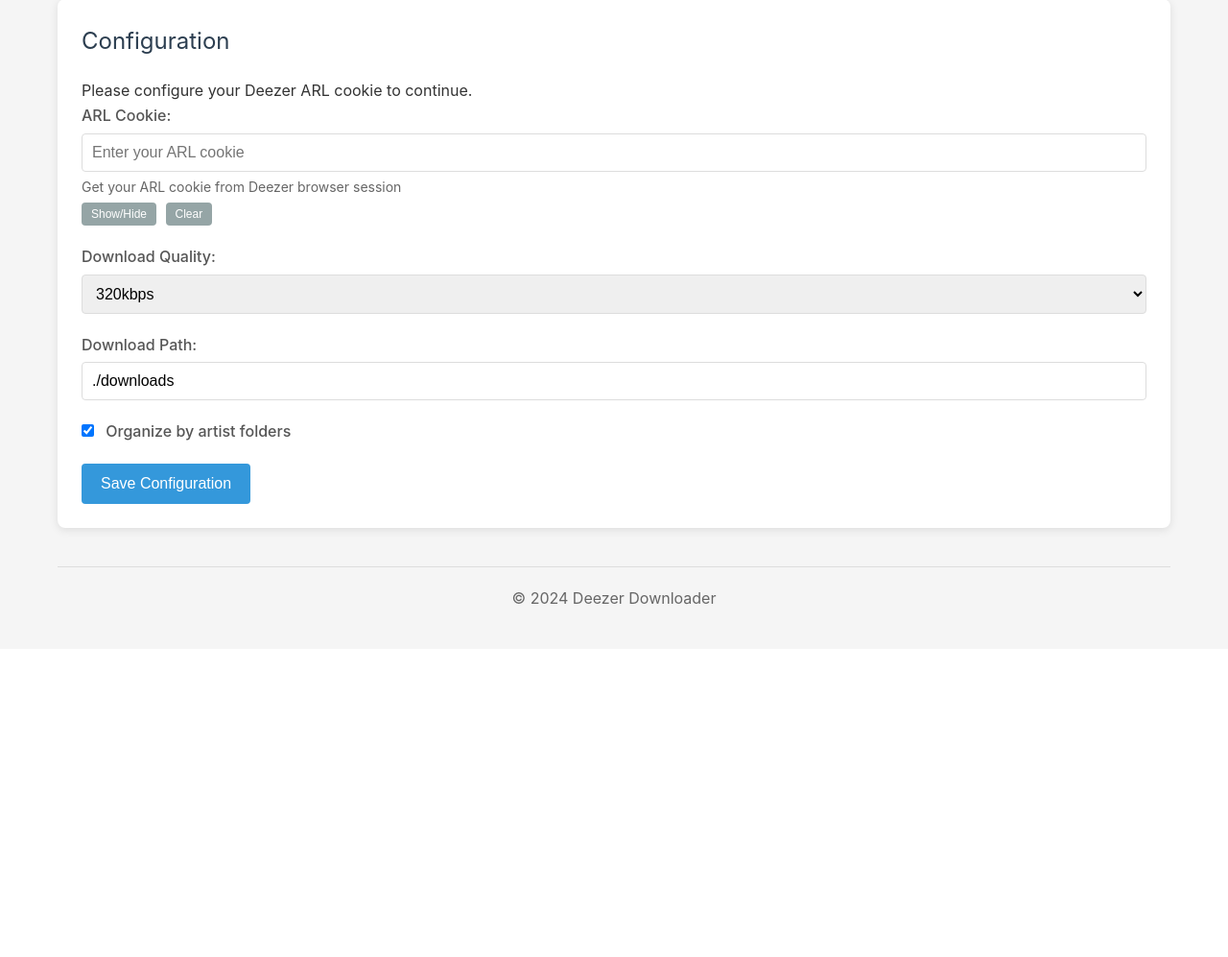
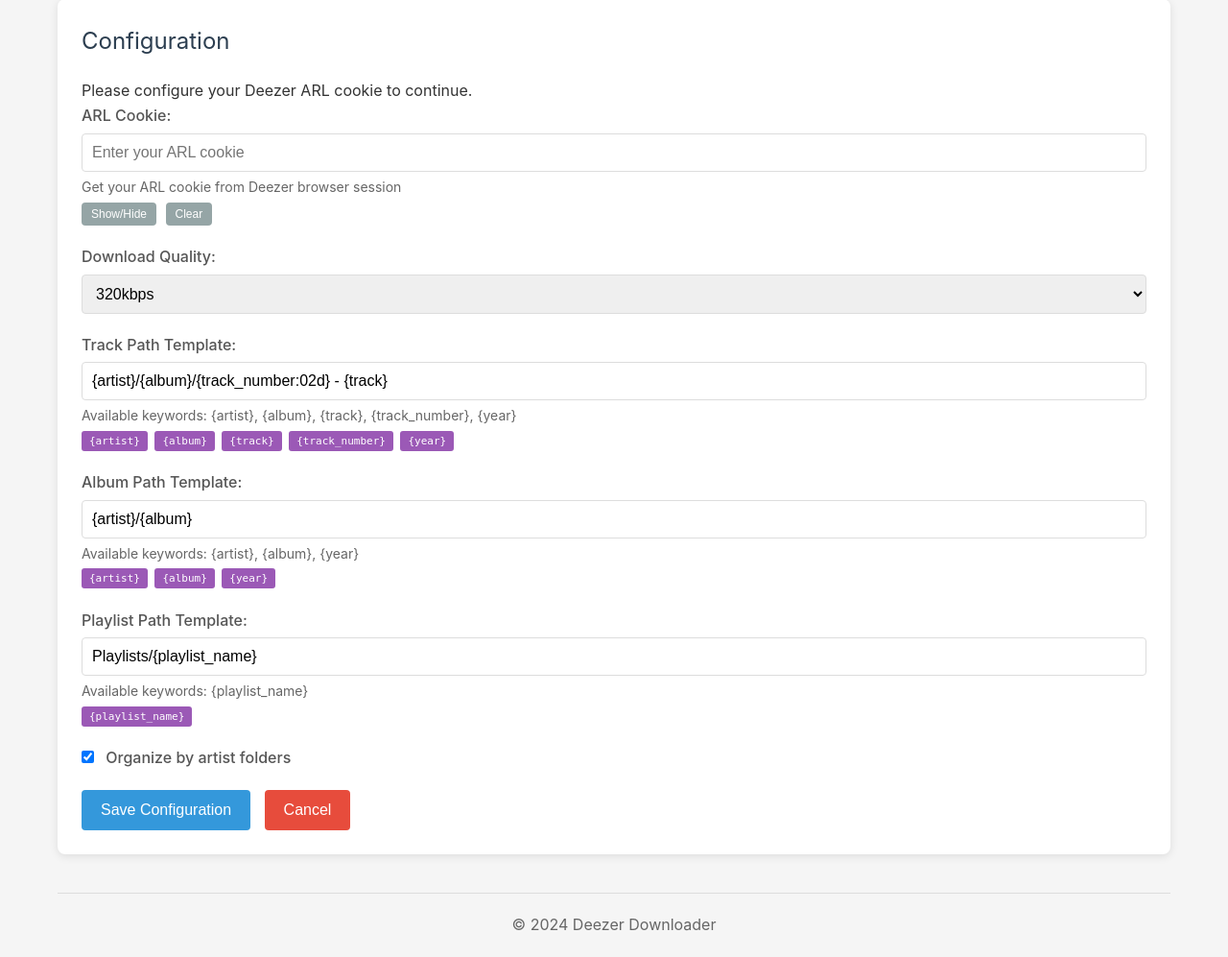
Before and after one commit to mthsgrc/deezer-d-fi, a Flask app: page / in a window 1280 px wide. Shown: the part 136-1133 px from the top of the page at 96% size. Before the commit the page ends 766 px from the top, so only its background shows below. Run offline with Flask 3, Linux system fonts and the light colour scheme.

Commit message:
Implement path template system and cancel button
- Add separate path templates for tracks, albums, and playlists
- Support keyword substitution: {artist}, {album}, {track}, {track_number}, {year}, {playlist_name}
- Create PathTemplate class with validation and sanitization
- Update download functions to use templates instead of fixed paths
- Enhance settings UI with template inputs and keyword helper buttons
- Add cancel button to discard unsaved changes
- Update Node.js bridge to handle custom filename parameters
- Add CSS styling for keyword buttons and cancel button
- Test and verify functionality with actual downloads

Features:
- Flexible file organization with customizable templates
- Template validation with error messages
- Keyword insertion helpers for easy template building
- Backward compatibility with existing settings
- Improved user experience with intuitive settings interface

```diff
--- a/app.py
+++ b/app.py
@@ -8,6 +8,7 @@
 import threading
 import time
 import logging
+import re
 from config import Config
 
 # Configure logging
@@ -25,6 +26,89 @@
 
 # Global variable to track download progress
 download_progress = {}
+
+class PathTemplate:
+    """Handles path template substitution with metadata keywords"""
+
+    @staticmethod
+    def sanitize_filename(name):
+        """Remove or replace characters that are unsafe for filenames"""
+        if not name:
+            return "Unknown"
+
+        # Replace problematic characters (but keep path separators for directory structure)
+        unsafe_chars = ['<', '>', ':', '"', '\\', '|', '?', '*']
+        sanitized = name
+        for char in unsafe_chars:
+            sanitized = sanitized.replace(char, '_')
+
+        # Replace forward slashes only if they're not meant to be path separators
+        # This allows template paths like {artist}/{album} to work
+        # sanitized = sanitized.replace('/', '_')  # Commented out to allow path structure
+
+        # Remove leading/trailing spaces and dots
+        sanitized = sanitized.strip(' .')
+
+        # Ensure it's not empty
+        if not sanitized:
+            return "Unknown"
+
+        return sanitized
+
+    @staticmethod
+    def substitute_template(template, metadata):
+        """Replace keywords in template with actual metadata"""
+        if not template:
+            return "Unknown"
+
+        # Default values for missing metadata
+        defaults = {
+            'artist': 'Unknown Artist',
+            'album': 'Unknown Album',
+            'track': 'Unknown Track',
+            'track_number': 1,
+            'year': 'Unknown Year',
+            'playlist_name': 'Unknown Playlist'
+        }
+
+        # Merge provided metadata with defaults
+        template_data = {**defaults, **metadata}
+
+        # Sanitize string values
+        for key, value in template_data.items():
+            if isinstance(value, str):
+                template_data[key] = PathTemplate.sanitize_filename(value)
+
+        try:
+            # Format the template
+            result = template.format(**template_data)
+            return PathTemplate.sanitize_filename(result)
+        except (KeyError, ValueError) as e:
+            logger.warning(f"Template substitution failed: {e}")
+            return PathTemplate.sanitize_filename(template)
+
+    @staticmethod
+    def validate_template(template):
+        """Validate that template contains only supported keywords"""
+        if not template:
+            return True, "Template is empty"
+
+        # Find all {keyword} patterns
+        pattern = r'\{([^}]+)\}'
+        matches = re.findall(pattern, template)
+
+        # Supported keywords
+        supported_keywords = {
+            'artist', 'album', 'track', 'track_number', 'year', 'playlist_name'
+        }
+
+        for match in matches:
+            # Handle format specifiers like {track_number:02d}
+            keyword = match.split(':')[0]
+            if keyword not in supported_keywords:
+                return False, f"Unsupported keyword: {keyword}"
+
+        return True, "Template is valid"
 
 class DeezerAPI:
     def __init__(self):
@@ -102,7 +186,10 @@
                 'quality': config.get('quality', 3),
                 'download_path': config.get('download_path'),
                 'organize_by_folder': config.get('organize_by_folder', True),
-                'create_playlist_folders': config.get('create_playlist_folders', False)
+                'create_playlist_folders': config.get('create_playlist_folders', False),
+                'track_path_template': config.get('track_path_template', '{artist}/{album}/{track_number:02d} - {track}'),
+                'album_path_template': config.get('album_path_template', '{artist}/{album}'),
+                'playlist_path_template': config.get('playlist_path_template', 'Playlists/{playlist_name}')
             }
         })
 
@@ -118,8 +205,16 @@
             deezer_api.arl = data['arl'].strip()
             logger.info(f"Updated ARL cookie, length: {len(data['arl'].strip())}")
 
+        # Validate path templates if provided
+        template_fields = ['track_path_template', 'album_path_template', 'playlist_path_template']
+        for field in template_fields:
+            if field in data:
+                is_valid, message = PathTemplate.validate_template(data[field])
+                if not is_valid:
+                    return jsonify({'error': f'Invalid {field}: {message}'}), 400
+
         # Update other settings
-        for key in ['quality', 'download_path', 'organize_by_folder', 'create_playlist_folders']:
+        for key in ['quality', 'download_path', 'organize_by_folder', 'create_playlist_folders'] + template_fields:
             if key in data:
                 config.set(key, data[key])
 
@@ -180,12 +275,30 @@
             download_progress[download_id]['message'] = f'Downloading {track_info.get("SNG_TITLE", "Unknown")}'
             download_progress[download_id]['progress'] = 25
 
+            # Prepare metadata for path template
+            metadata = {
+                'artist': track_info.get('ART_NAME', 'Unknown Artist'),
+                'album': track_info.get('ALB_TITLE', 'Unknown Album'),
+                'track': track_info.get('SNG_TITLE', 'Unknown Track'),
+                'track_number': int(track_info.get('TRACK_NUMBER', 1)),  # Ensure integer
+                'year': track_info.get('PHYSICAL_RELEASE_DATE', 'Unknown Year')[:4] if track_info.get('PHYSICAL_RELEASE_DATE') else 'Unknown Year'
+            }
+
+            # Generate download path using template
+            track_template = config.get('track_path_template', '{artist}/{album}/{track_number:02d} - {track}')
+            relative_path = PathTemplate.substitute_template(track_template, metadata)
+            download_path = Path(config.get('download_path')) / relative_path
+
+            # Ensure parent directory exists
+            download_path.parent.mkdir(parents=True, exist_ok=True)
+
             # Download track
             result = deezer_api.call_node_script('downloadTrack', {
                 'track_id': track_id,
                 'quality': config.get('quality', 3),
-                'download_path': config.get('download_path'),
-                'organize_by_folder': config.get('organize_by_folder', True)
+                'download_path': str(download_path.parent),
+                'organize_by_folder': False,  # We handle organization ourselves
+                'filename': download_path.name
             })
 
             download_progress[download_id]['status'] = 'completed'
@@ -270,6 +383,20 @@
             if album_tracks:
                 print(f"First track: {album_tracks[0]}")
 
+            # Prepare album metadata for path template
+            album_metadata = {
+                'artist': album_info.get('ART_NAME', 'Unknown Artist'),
+                'album': album_info.get('ALB_TITLE', 'Unknown Album'),
+                'year': album_info.get('PHYSICAL_RELEASE_DATE', 'Unknown Year')[:4] if album_info.get('PHYSICAL_RELEASE_DATE') else 'Unknown Year'
+            }
+
+            # Generate album base path using template
+            album_template = config.get('album_path_template', '{artist}/{album}')
+            album_base_path = Path(config.get('download_path')) / PathTemplate.substitute_template(album_template, album_metadata)
+
+            # Ensure album directory exists
+            album_base_path.mkdir(parents=True, exist_ok=True)
+
             total_tracks = len(album_tracks)
             download_progress[download_id]['total_tracks'] = total_tracks
 
@@ -280,12 +407,15 @@
                 if isinstance(track, dict):
                     track_title = track.get('SNG_TITLE', 'Unknown')
                     track_id = track.get('SNG_ID')
+                    track_number = track.get('TRACK_NUMBER', i + 1)
                 elif isinstance(track, str):
                     track_title = track
                     track_id = track
+                    track_number = i + 1
                 else:
                     track_title = str(track)
                     track_id = str(track)
+                    track_number = i + 1
 
                 print(f"Processing track {i+1}: ID={track_id}, Title={track_title}")
 
@@ -293,11 +423,29 @@
                 download_progress[download_id]['progress'] = (i / total_tracks) * 100
 
                 try:
+                    # Get detailed track info for accurate metadata
+                    track_info = deezer_api.call_node_script('getTrackInfo', {'track_id': track_id})
+
+                    # Prepare track metadata for path template
+                    track_metadata = {
+                        'artist': track_info.get('ART_NAME', album_metadata['artist']),
+                        'album': track_info.get('ALB_TITLE', album_metadata['album']),
+                        'track': track_info.get('SNG_TITLE', track_title),
+                        'track_number': int(track_info.get('TRACK_NUMBER', track_number)),  # Ensure integer
+                        'year': track_info.get('PHYSICAL_RELEASE_DATE', album_metadata['year'])[:4] if track_info.get('PHYSICAL_RELEASE_DATE') else album_metadata['year']
+                    }
+
+                    # Generate track path using template (for individual file naming)
+                    track_template = config.get('track_path_template', '{artist}/{album}/{track_number:02d} - {track}')
+                    relative_track_path = PathTemplate.substitute_template(track_template, track_metadata)
+                    track_filename = Path(relative_track_path).name  # Just the filename, since we're in album folder
+
                     result = deezer_api.call_node_script('downloadTrack', {
                         'track_id': track_id,
                         'quality': config.get('quality', 3),
-                        'download_path': config.get('download_path'),
-                        'organize_by_folder': config.get('organize_by_folder', True)
+                        'download_path': str(album_base_path),
+                        'organize_by_folder': False,  # We handle organization ourselves
+                        'filename': track_filename
                     })
                 except Exception as track_error:
                     print(f'Failed to download track {track_title}: {track_error}')
--- a/config.py
+++ b/config.py
@@ -10,7 +10,10 @@
             'download_path': str(Path(__file__).parent / 'downloads'),
             'quality': 3,  # 1 = 128kbps, 3 = 320kbps, 9 = flac
             'organize_by_folder': True,
-            'create_playlist_folders': False
+            'create_playlist_folders': False,
+            'track_path_template': '{artist}/{album}/{track_number:02d} - {track}',
+            'album_path_template': '{artist}/{album}',
+            'playlist_path_template': 'Playlists/{playlist_name}'
         }
         self.config = self.load_config()
 
--- a/static/style.css
+++ b/static/style.css
@@ -95,6 +95,32 @@
 
 .form-group button[type="button"]:hover {
     background: #7f8c8d;
+}
+
+.keyword-btn {
+    background: #9b59b6 !important;
+    color: white !important;
+    border: none;
+    padding: 4px 8px !important;
+    border-radius: 3px !important;
+    cursor: pointer;
+    font-size: 11px !important;
+    margin-top: 3px !important;
+    margin-right: 3px !important;
+    font-family: monospace;
+}
+
+.keyword-btn:hover {
+    background: #8e44ad !important;
+}
+
+#cancel-config {
+    background: #e74c3c !important;
+    margin-left: 10px;
+}
+
+#cancel-config:hover {
+    background: #c0392b !important;
 }
 
 button {
--- a/templates/index.html
+++ b/templates/index.html
@@ -27,8 +27,30 @@
         </div>
 
         <div class="form-group">
-            <label for="download_path">Download Path:</label>
-            <input type="text" id="download_path" name="download_path" value="./downloads">
+            <label for="track_path_template">Track Path Template:</label>
+            <input type="text" id="track_path_template" name="track_path_template" value="{artist}/{album}/{track_number:02d} - {track}">
+            <small>Available keywords: {artist}, {album}, {track}, {track_number}, {year}</small>
+            <button type="button" class="keyword-btn" onclick="insertKeyword('track_path_template', '{artist}')">{artist}</button>
+            <button type="button" class="keyword-btn" onclick="insertKeyword('track_path_template', '{album}')">{album}</button>
+            <button type="button" class="keyword-btn" onclick="insertKeyword('track_path_template', '{track}')">{track}</button>
+            <button type="button" class="keyword-btn" onclick="insertKeyword('track_path_template', '{track_number}')">{track_number}</button>
+            <button type="button" class="keyword-btn" onclick="insertKeyword('track_path_template', '{year}')">{year}</button>
+        </div>
+
+        <div class="form-group">
+            <label for="album_path_template">Album Path Template:</label>
+            <input type="text" id="album_path_template" name="album_path_template" value="{artist}/{album}">
+            <small>Available keywords: {artist}, {album}, {year}</small>
+            <button type="button" class="keyword-btn" onclick="insertKeyword('album_path_template', '{artist}')">{artist}</button>
+            <button type="button" class="keyword-btn" onclick="insertKeyword('album_path_template', '{album}')">{album}</button>
+            <button type="button" class="keyword-btn" onclick="insertKeyword('album_path_template', '{year}')">{year}</button>
+        </div>
+
+        <div class="form-group">
+            <label for="playlist_path_template">Playlist Path Template:</label>
+            <input type="text" id="playlist_path_template" name="playlist_path_template" value="Playlists/{playlist_name}">
+            <small>Available keywords: {playlist_name}</small>
+            <button type="button" class="keyword-btn" onclick="insertKeyword('playlist_path_template', '{playlist_name}')">{playlist_name}</button>
         </div>
 
         <div class="form-group">
@@ -39,6 +61,7 @@
         </div>
 
         <button type="submit">Save Configuration</button>
+        <button type="button" id="cancel-config" onclick="cancelConfig()">Cancel</button>
     </form>
 </div>
 
@@ -124,6 +147,14 @@
         document.getElementById('config-message').textContent = 'Please configure your Deezer ARL cookie to continue.';
         document.getElementById('arl').value = '';
     }
+
+    // Update form with current config
+    document.getElementById('quality').value = config.quality || '3';
+    document.getElementById('track_path_template').value = config.track_path_template || '{artist}/{album}/{track_number:02d} - {track}';
+    document.getElementById('album_path_template').value = config.album_path_template || '{artist}/{album}';
+    document.getElementById('playlist_path_template').value = config.playlist_path_template || 'Playlists/{playlist_name}';
+    document.getElementById('organize_by_folder').checked = config.organize_by_folder !== false;
+
     document.getElementById('config-form').classList.remove('hidden');
 }
 
@@ -131,11 +162,6 @@
     document.getElementById('config-section').classList.add('hidden');
     document.getElementById('search-section').classList.remove('hidden');
     document.getElementById('downloads-section').classList.remove('hidden');
-
-    // Update form with current config
-    document.getElementById('quality').value = config.quality || '3';
-    document.getElementById('download_path').value = config.download_path || './downloads';
-    document.getElementById('organize_by_folder').checked = config.organize_by_folder !== false;
 }
 
 async function saveConfig(e) {
@@ -145,7 +171,9 @@
     const configData = {
         arl: formData.get('arl'),
         quality: parseInt(formData.get('quality')),
-        download_path: formData.get('download_path'),
+        track_path_template: formData.get('track_path_template'),
+        album_path_template: formData.get('album_path_template'),
+        playlist_path_template: formData.get('playlist_path_template'),
         organize_by_folder: formData.get('organize_by_folder') === 'on'
     };
 
@@ -447,5 +475,30 @@
         document.getElementById('arl').focus();
     }
 }
+
+function cancelConfig() {
+    // Discard changes and return to search section
+    if (config.arl && config.arl.length > 3) {
+        showSearchSection();
+    } else {
+        showError('Please configure your settings before continuing');
+    }
+}
+
+function insertKeyword(fieldId, keyword) {
+    const field = document.getElementById(fieldId);
+    const start = field.selectionStart;
+    const end = field.selectionEnd;
+    const value = field.value;
+
+    // Insert keyword at cursor position
+    const newValue = value.substring(0, start) + keyword + value.substring(end);
+    field.value = newValue;
+
+    // Set cursor position after inserted keyword
+    const newCursorPos = start + keyword.length;
+    field.setSelectionRange(newCursorPos, newCursorPos);
+    field.focus();
+}
 </script>
 {% endblock %}
```
Also changed, not shown: deezer_api.js (+15 -8 lines).
